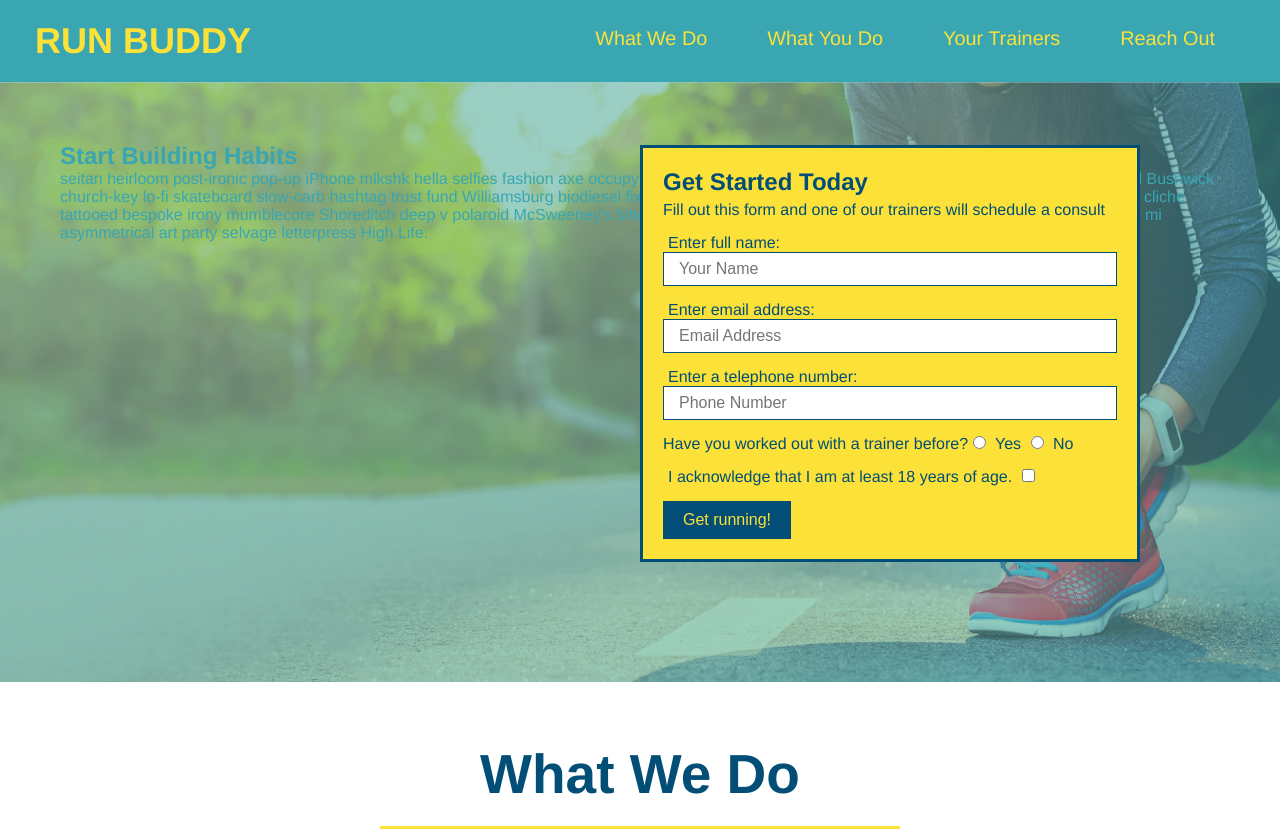
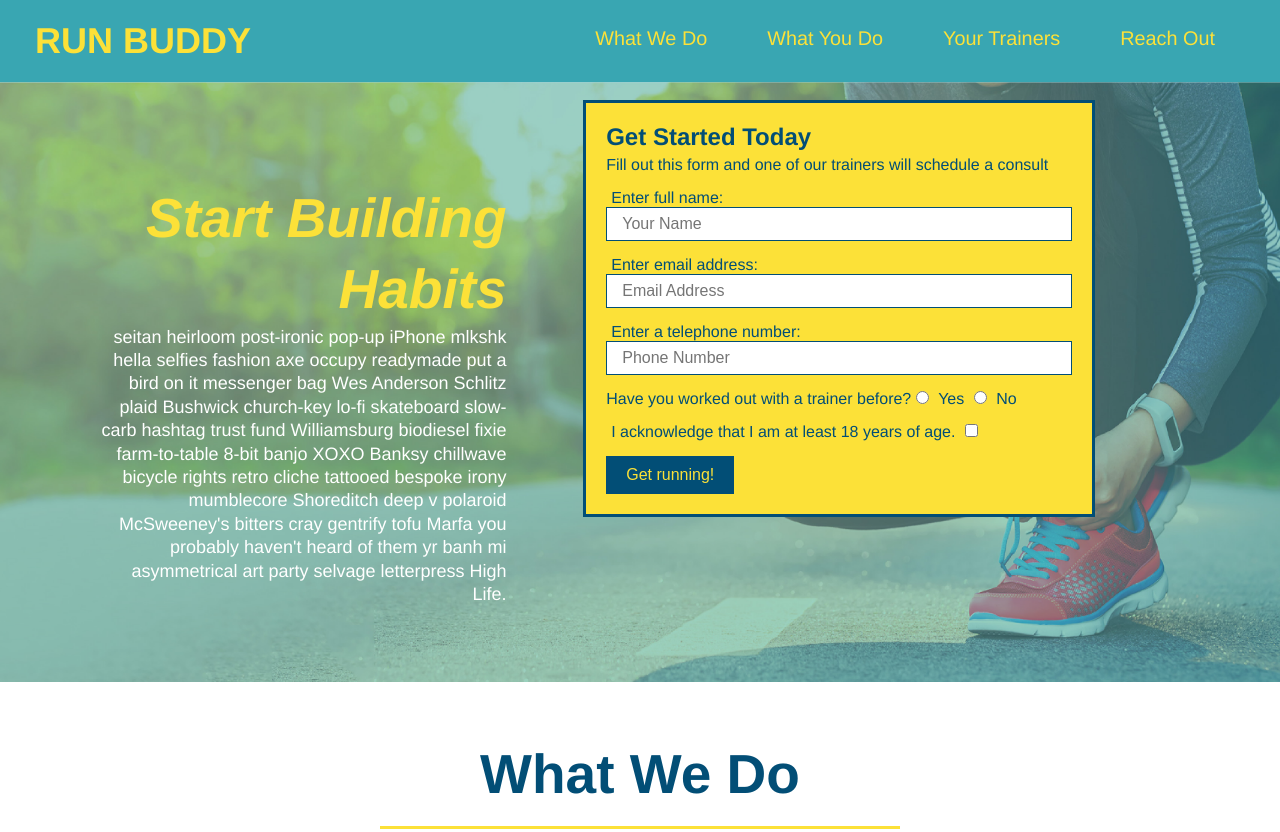
Before and after one commit to APereira07/rubn-buddy, a plain HTML site: page index.html in a window 1280 px wide. Shown: the top 832 px of the page. Drawn offline with Linux system fonts and the light colour scheme.

Commit message:
add flexbox to hero

```diff
--- a/assets/css/style.css
+++ b/assets/css/style.css
@@ -51,17 +51,18 @@ footer {
     background: #fce138;
     width: 100%;
     padding: 40px 35px;
+    display: flex;
+    justify-content: space-between;
+    flex-wrap: wrap;
 }
 
 footer h2 {
-    display: inline;
     color: #024e76;
     font-size: 30px;
     margin: 0;
 }
 
 footer div {
-    float: right;
     line-height: 1.5;
     text-align: right;
 }
@@ -80,18 +81,36 @@ section {
     background-size: cover;
     background-position: center;
     position: relative;
+    display: flex;
+    justify-content: space-between;
+    flex-wrap: wrap;
 }
-
 
 .hero-form {
     border: 3px solid #024e76;
     background-color: #fce138;
     padding: 20px;
-    width: 500px;
+    width: 40%;
     color: #024e76;
     position: absolute;
     bottom: 120px;
     right: 140px;
+    margin: 3.5%;
+}
+
+.hero-cta {
+    width: 35%;
+    text-align: right;
+    margin: 3.5%;
+    color: #fff;
+    font-size: 18px;
+    line-height: 1.3;
+}
+
+.hero-cta h2 {
+    font-style: italic;
+    font-size: 55px;
+    color: #fce138;
 }
 
 .hero-form h3 {
```
